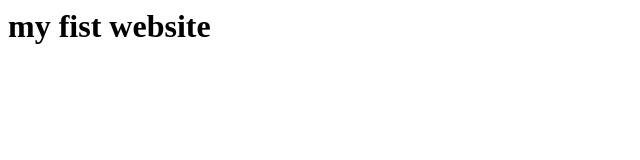
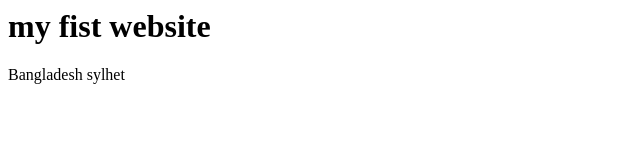
Before and after one commit to Niloy-Ahmed/Bangladesh, a plain HTML site: page index.html in a window 1280 px wide. Shown: the whole page, without its empty margins (0-640 px from the left). Drawn offline with Linux system fonts and the light colour scheme.

Commit message:
adding some my html file

```diff
--- a/index.html
+++ b/index.html
@@ -1 +1,2 @@
 <h1>my fist website</h1>
+<p>Bangladesh sylhet</p>
```
